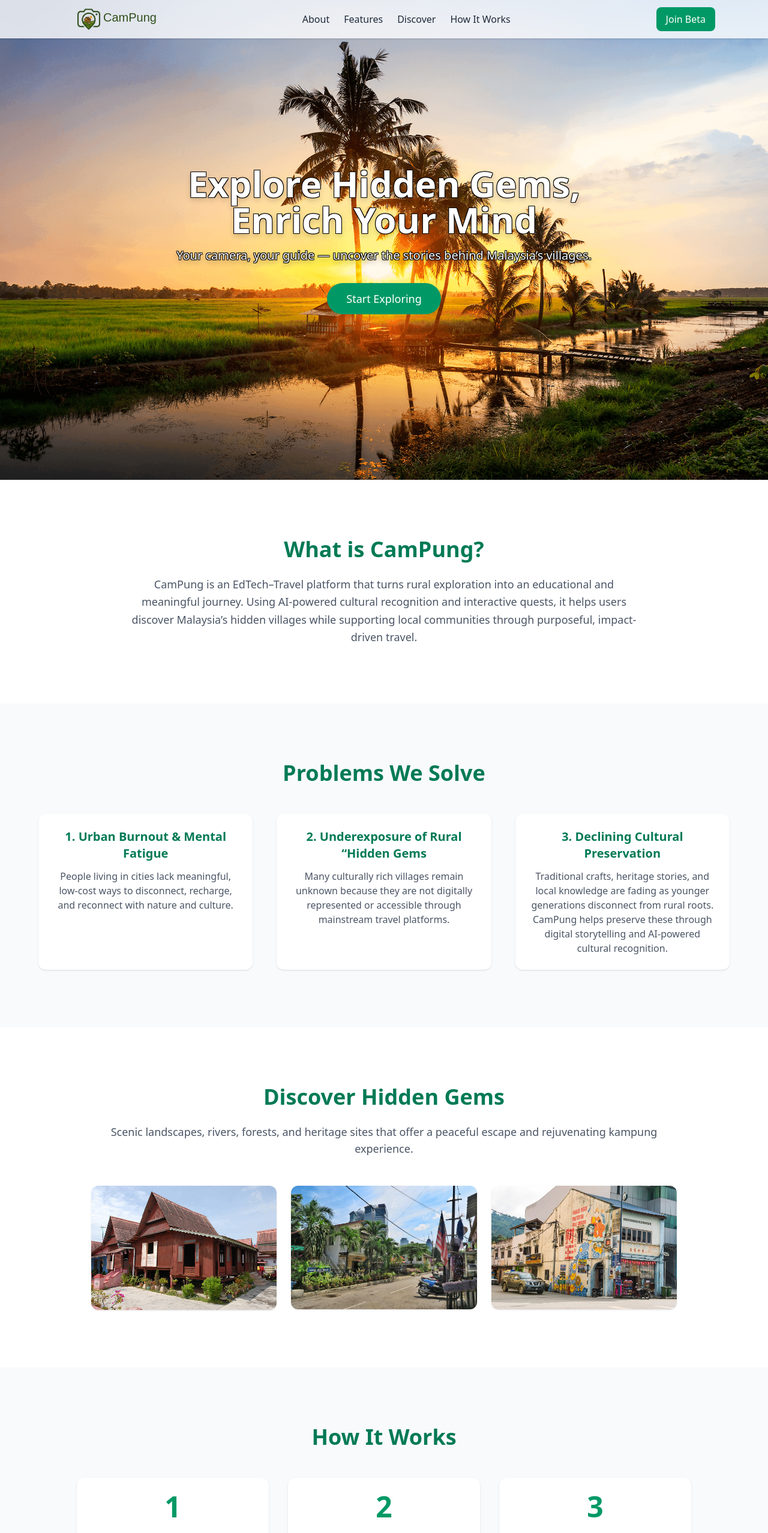
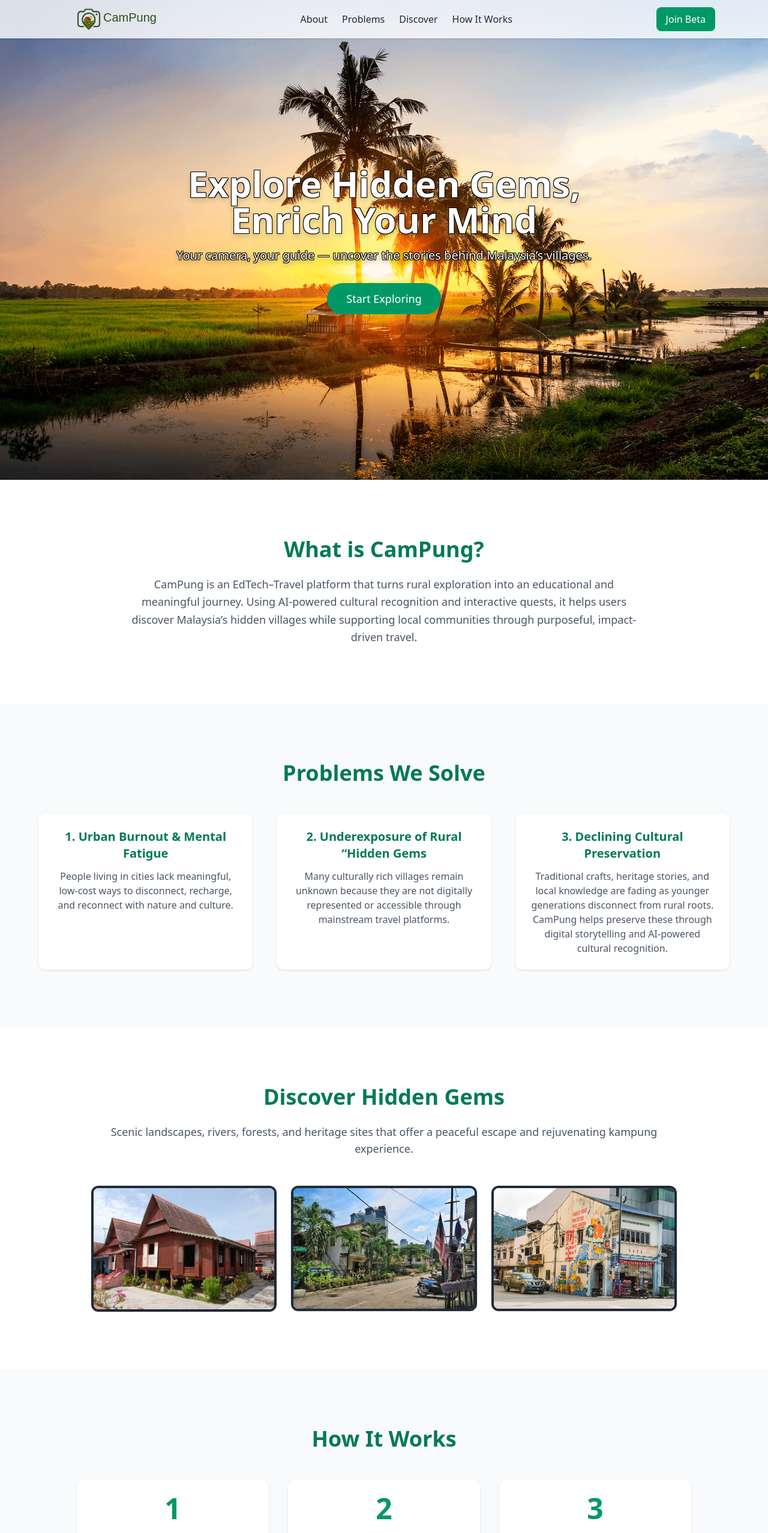
Before and after one commit to RobbyBJ/campung-website, a Next.js app: page / in a window 1280 px wide. Shown: the top 2556 px of the page at 60% size. Built offline with nearby package versions, Linux system fonts and the light colour scheme; a web font is replaced by a local one.

Commit message:
added borders

```diff
--- a/components/Discover.tsx
+++ b/components/Discover.tsx
@@ -17,9 +17,9 @@ export default function Discover() {
 
       <Reveal>
       <div className="mt-12 grid md:grid-cols-3 gap-6">
-        <img src="/discover1.jpg" className="rounded-xl shadow" />
-        <img src="/discover2.jpg" className="rounded-xl shadow" />
-        <img src="/discover3.jpg" className="rounded-xl shadow" />
+        <img src="/discover1.jpg" className="rounded-xl shadow border-4" />
+        <img src="/discover2.jpg" className="rounded-xl shadow border-4"/>
+        <img src="/discover3.jpg" className="rounded-xl shadow border-4"/>
       </div>
       </Reveal>
     </section>
--- a/components/NavBar.tsx
+++ b/components/NavBar.tsx
@@ -35,7 +35,7 @@ export default function Navbar() {
         {/* Desktop Links */}
         <div className="hidden md:flex space-x-6">
           <a href="#about" className="hover:text-emerald-600">About</a>
-          <a href="#features" className="hover:text-emerald-600">Features</a>
+          <a href="#features" className="hover:text-emerald-600">Problems</a>
           <a href="#discover" className="hover:text-emerald-600">Discover</a>
           <a href="#how" className="hover:text-emerald-600">How It Works</a>
         </div>
```
